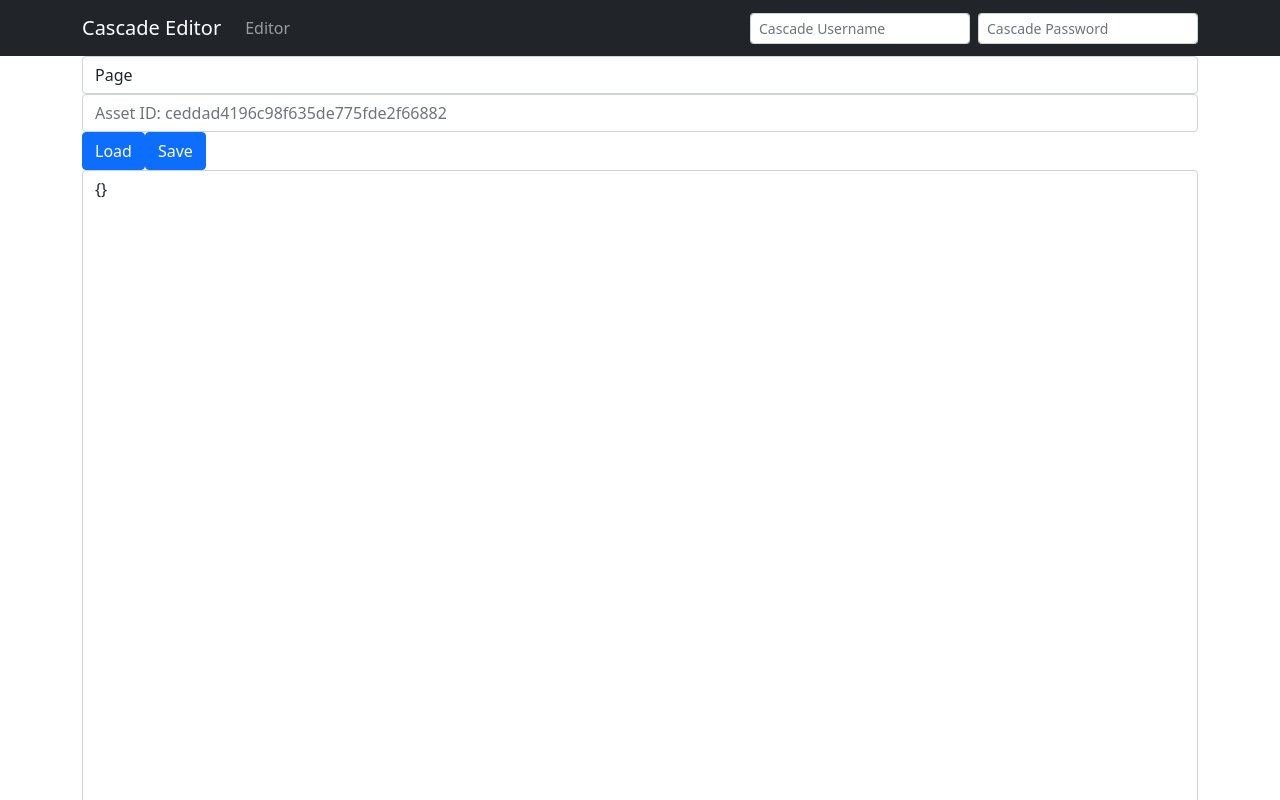
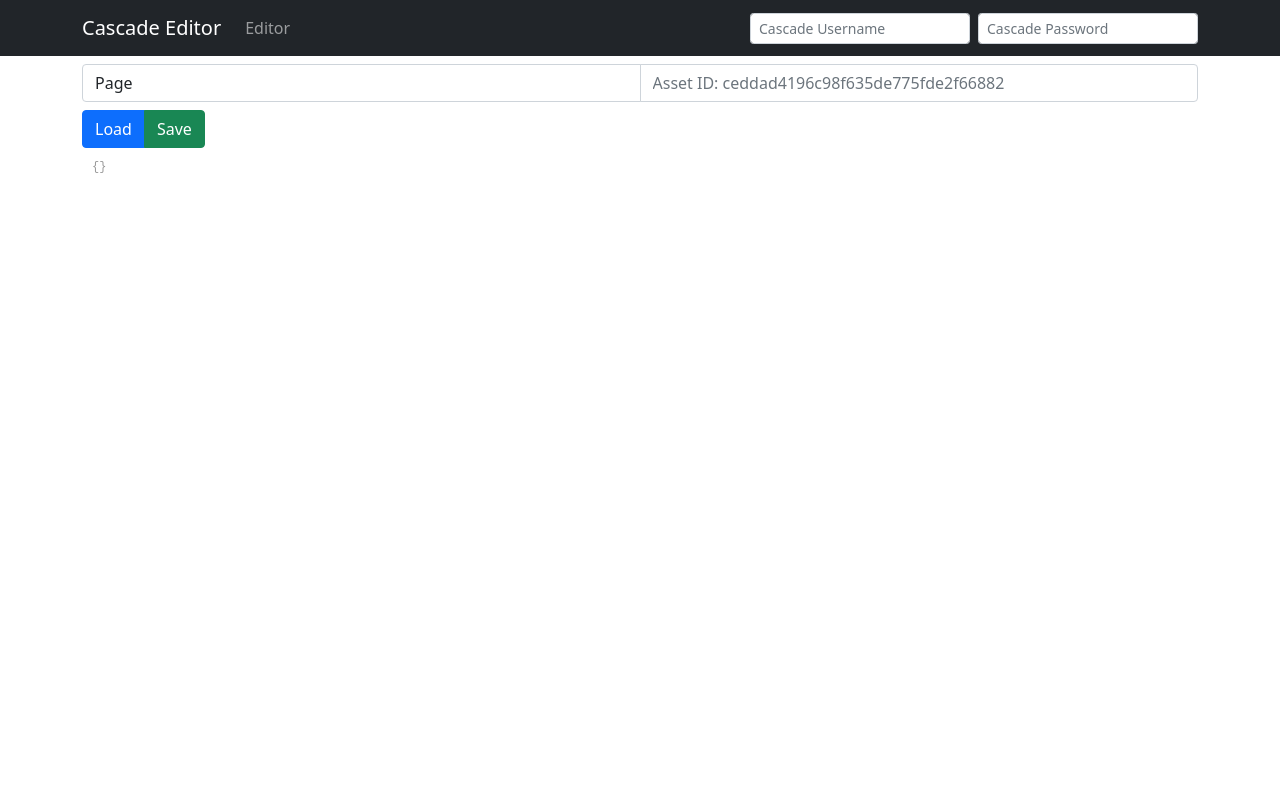
Before and after one commit to jtrenaud1s/cascade-editor, a React (Create React App) app: page / in a window 1280 px wide. Shown: the top 800 px of the page. Built offline with nearby package versions, Linux system fonts and the light colour scheme.

Commit message:
add syntax highlighting

```diff
--- a/package.json
+++ b/package.json
@@ -12,10 +12,12 @@
     "@types/react-bootstrap": "^0.32.26",
     "@types/react-dom": "^17.0.9",
     "bootstrap": "^5.0.0-beta3",
+    "prismjs": "^1.25.0",
     "react": "^17.0.2",
     "react-bootstrap": "^1.6.4",
     "react-dom": "^17.0.2",
     "react-scripts": "4.0.3",
+    "react-simple-code-editor": "^0.11.0",
     "typescript": "^4.4.3",
     "web-vitals": "^1.1.2"
   },
@@ -42,5 +44,8 @@
       "last 1 firefox version",
       "last 1 safari version"
     ]
+  },
+  "devDependencies": {
+    "@types/prismjs": "^1.16.6"
   }
 }
--- /dev/null
+++ b/src/components/AssetEditor.tsx
@@ -0,0 +1,91 @@
+import React, { useContext, useState } from "react";
+import { Button, Form, InputGroup } from "react-bootstrap";
+import { EditorContext } from "../contexts/EditorContext";
+import { readPage, savePage } from "../api/CascadeConnector";
+import { AuthContext } from "../contexts/AuthContext";
+
+import Editor from "react-simple-code-editor";
+import Prism from 'prismjs'
+import 'prismjs/components/prism-json'
+import "prismjs/themes/prism.css";
+
+const AssetEditor = () => {
+  const { editorContents, setEditorContents, assetType, setAssetType } =
+    useContext(EditorContext);
+  const [id, setId] = useState("");
+
+  const authContext = useContext(AuthContext);
+
+  return (
+    <div className="mt-2">
+      <form>
+        <InputGroup>
+          <Form.Control
+            as="select"
+            onChange={(e) => {
+              setAssetType(e.target.value);
+            }}
+            value={assetType}
+          >
+            <option value="page">Page</option>
+          </Form.Control>
+          <Form.Control
+            type="text"
+            value={id}
+            onChange={(e) => {
+              setId(e.target.value);
+            }}
+            placeholder="Asset ID: ceddad4196c98f635de775fde2f66882"
+          />
+        </InputGroup>
+
+        <InputGroup>
+          <Button
+            className="mt-2"
+            onClick={(e) => {
+              readPage(id, authContext.username, authContext.password).then(
+                (contents) => {
+                  setEditorContents(contents);
+                }
+              );
+            }}
+          >
+            Load
+          </Button>
+
+          <Button
+            className="mt-2"
+            variant="success"
+            onClick={(e) => {
+              savePage(
+                id,
+                editorContents,
+                authContext.username,
+                authContext.password
+              ).then((response) => {
+                alert(JSON.stringify(response, null, 2));
+              });
+            }}
+          >
+            Save
+          </Button>
+        </InputGroup>
+
+        <Editor
+      value={JSON.stringify(editorContents, null, 2)}
+      onValueChange={(e) => {setEditorContents(JSON.parse(e));}}
+      highlight={(code) => Prism.highlight(code, Prism.languages.json, 'json')}
+      padding={10}
+      minLength={30}
+      style={{
+        fontFamily: '"Fira code", "Fira Mono", monospace',
+        fontSize: 12,
+      }}
+    />
+
+      </form>
+    </div>
+  );
+};
+
+export default AssetEditor;
--- a/src/components/Editor.tsx
+++ /dev/null
@@ -1,71 +0,0 @@
-import React, { useContext, useState } from "react";
-import { Button, Form } from "react-bootstrap";
-import { EditorContext } from "../contexts/EditorContext";
-import { readPage, savePage } from "../api/CascadeConnector";
-import { AuthContext } from "../contexts/AuthContext";
-
-const Editor = () => {
-  const { editorContents, setEditorContents, assetType, setAssetType } =
-    useContext(EditorContext);
-  const [id, setId] = useState("");
-
-  const authContext = useContext(AuthContext);
-
-  return (
-    <div>
-      <form>
-        <Form.Control
-          as="select"
-          onChange={(e) => {
-            setAssetType(e.target.value);
-          }}
-          value={assetType}
-        >
-          <option value="page">Page</option>
-        </Form.Control>
-        <Form.Control
-          type="text"
-          value={id}
-          onChange={(e) => {
-            setId(e.target.value);
-          }}
-          placeholder="Asset ID: ceddad4196c98f635de775fde2f66882"
-        />
-        <Button
-          onClick={(e) => {
-            readPage(id, authContext.username, authContext.password).then(
-              (contents) => {
-                setEditorContents(contents);
-              }
-            );
-          }}
-        >
-          Load
-        </Button>
-
-        <Button
-          onClick={(e) => {
-            savePage(id, editorContents, authContext.username, authContext.password).then(
-              (response) => {
-                alert(JSON.stringify(response, null, 2));
-              }
-            );
-          }}
-        >
-          Save
-        </Button>
-
-        <Form.Control
-          as="textarea"
-          rows={50}
-          value={JSON.stringify(editorContents, null, 2)}
-          onChange={(e) => {
-            setEditorContents(JSON.parse(e.target.value));
-          }}
-        ></Form.Control>
-      </form>
-    </div>
-  );
-};
-
-export default Editor;
--- a/src/layout/Page.tsx
+++ b/src/layout/Page.tsx
@@ -1,6 +1,6 @@
 import React from "react";
 import { Container } from "react-bootstrap";
-import Editor from "../components/Editor";
+import AssetEditor from "../components/AssetEditor";
 import NavBar from "./NavBar";
 
 const Page = () => {
@@ -8,7 +8,7 @@
     <div>
       <NavBar />
       <Container>
-        <Editor />
+        <AssetEditor />
       </Container>
     </div>
   );
```
Also changed, not shown: 1 other file (tests, documents, lock files or other folders).
